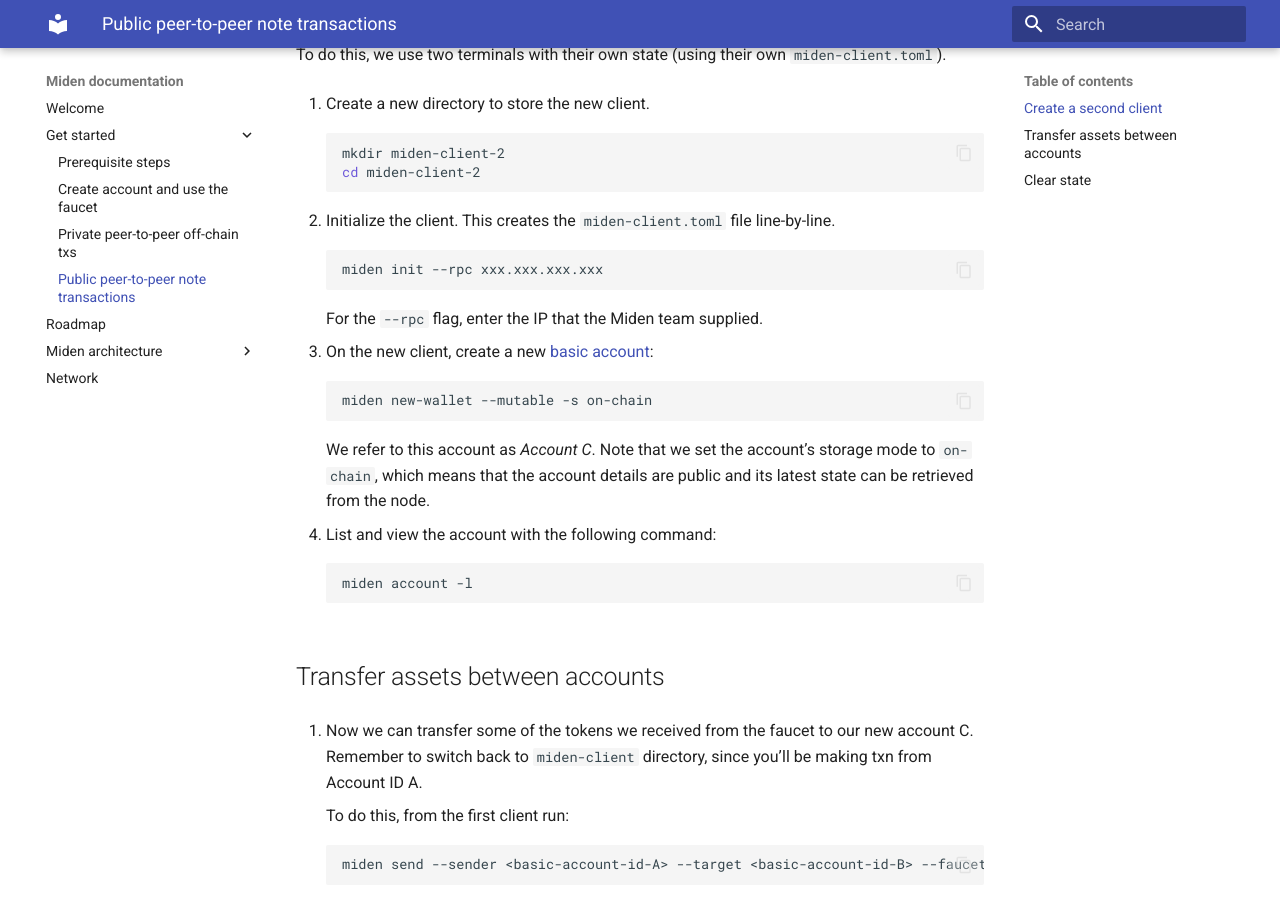
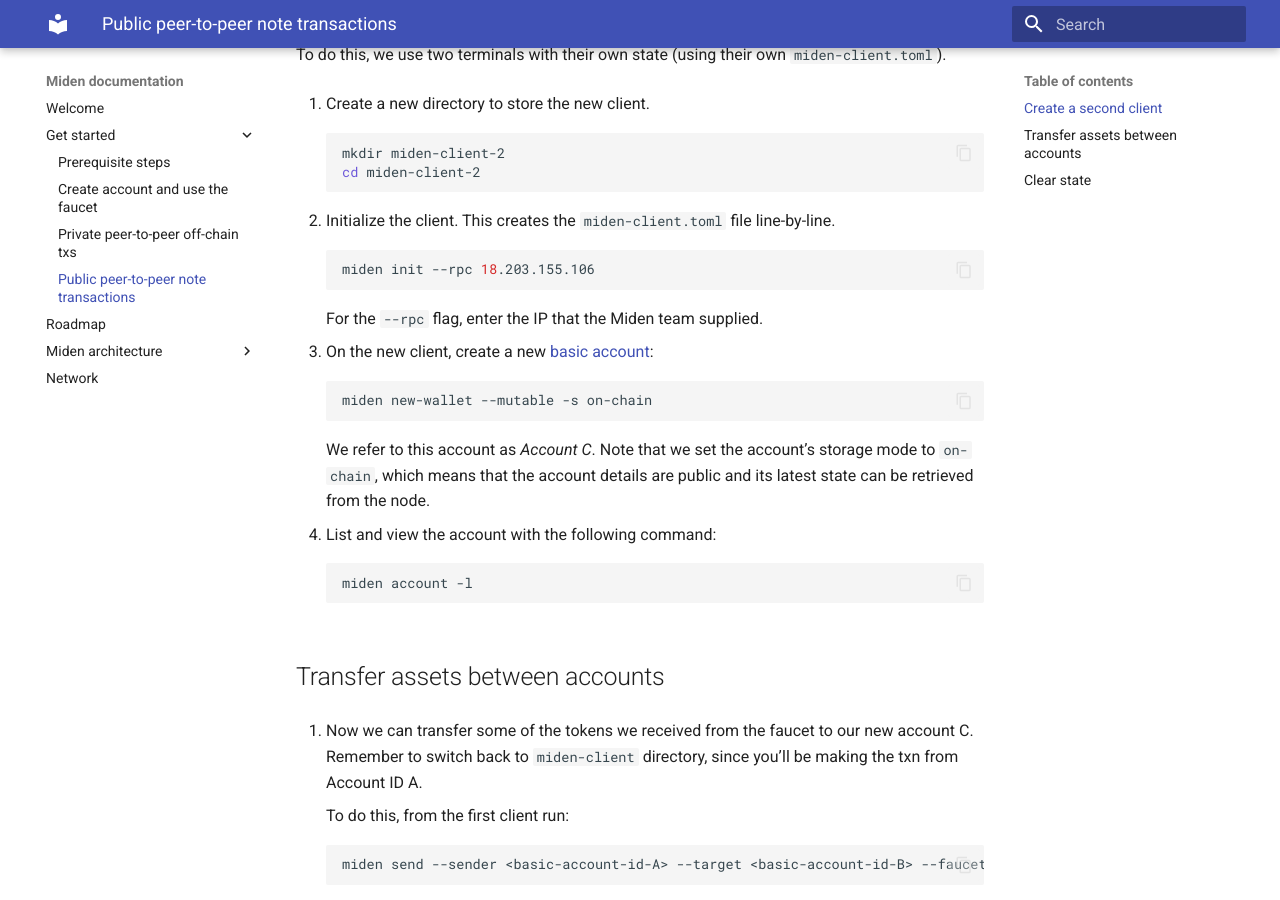
Before and after one commit to 0xPolygonMiden/miden-base, an MkDocs documentation site: the page built from docs/introduction/get-started/p2p-public.md, in a window 1280 px wide and 900 px high, scrolled down 667 px. Built offline with MkDocs 1.6.1 and Material for MkDocs 9.7.7, drawn with Linux system fonts in a browser that asks for light colours.

Commit message:
adding the remote node IP

````diff
--- a/docs/introduction/get-started/p2p-public.md
+++ b/docs/introduction/get-started/p2p-public.md
@@ -29,7 +29,7 @@ To do this, we use two terminals with their own state (using their own `miden-cl
 2. Initialize the client. This creates the `miden-client.toml` file line-by-line.
 
     ```sh
-    miden init --rpc xxx.xxx.xxx.xxx
+    miden init --rpc 18.203.155.106
     ```
     For the `--rpc` flag, enter the IP that the Miden team supplied.
 
@@ -49,7 +49,7 @@ To do this, we use two terminals with their own state (using their own `miden-cl
 
 ## Transfer assets between accounts
 
-1. Now we can transfer some of the tokens we received from the faucet to our new account C. Remember to switch back to `miden-client` directory, since you'll be making txn from Account ID A.
+1. Now we can transfer some of the tokens we received from the faucet to our new account C. Remember to switch back to `miden-client` directory, since you'll be making the txn from Account ID A.
 
     To do this, from the first client run:
 
````
Also changed, not shown: docs/introduction/get-started/create-account-use-faucet.md (+2 -2 lines), docs/introduction/get-started/p2p-private.md (+1 -1 lines).
